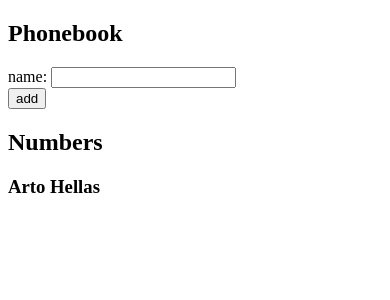
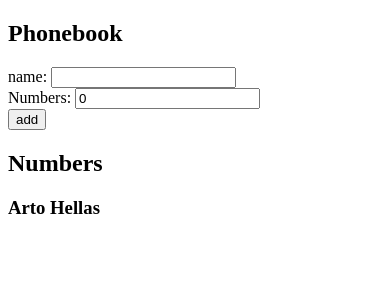
Before and after one commit to Kamrulislam7/fullstackopen, a React (Vite) app in the folder part2/phonebook/: page / in a window 390 px wide. Shown: the top 300 px of the page. Built offline with nearby package versions, Linux system fonts and the light colour scheme.

Commit message:
phonebook_2.8

```diff
--- a/part2/phonebook/src/App.jsx
+++ b/part2/phonebook/src/App.jsx
@@ -3,6 +3,7 @@ import { useState } from "react";
 const App = () => {
   const [persons, setPersons] = useState([{ name: "Arto Hellas", id: 1 }]);
   const [newName, setNewName] = useState("");
+  const [newNumber, setNewNumber] = useState(0);
   console.log(persons);
 
   const handelName = (e) => {
@@ -12,10 +13,18 @@ const App = () => {
     setNewName(e.target.value);
   };
 
+  const handelNumber = (e) => {
+    console.log(e.target.value);
+    console.log(persons);
+
+    setNewNumber(e.target.value);
+  };
+
   const addPerson = (e) => {
     e.preventDefault();
     const newObjrect = {
       name: newName,
+      phone: newNumber,
       important: Math.random() < 0.5,
       id: String(persons.length + 1),
     };
@@ -27,6 +36,7 @@ const App = () => {
       : setPersons(persons.concat(newObjrect));
 
     setNewName("");
+    setNewNumber(0);
     console.log(persons);
   };
   return (
@@ -35,6 +45,10 @@ const App = () => {
       <form onSubmit={addPerson}>
         <div>
           name: <input value={newName} onChange={handelName} />
+        </div>
+        <div>
+          Numbers:{" "}
+          <input type="number" value={newNumber} onChange={handelNumber} />
         </div>
         <div>
           <button type="submit">add</button>
@@ -51,5 +65,9 @@ const App = () => {
 export default App;
 
 const Person = ({ person }) => {
-  return <h3>{person.name}</h3>;
+  return (
+    <h3>
+      {person.name} {person.phone}
+    </h3>
+  );
 };
```
